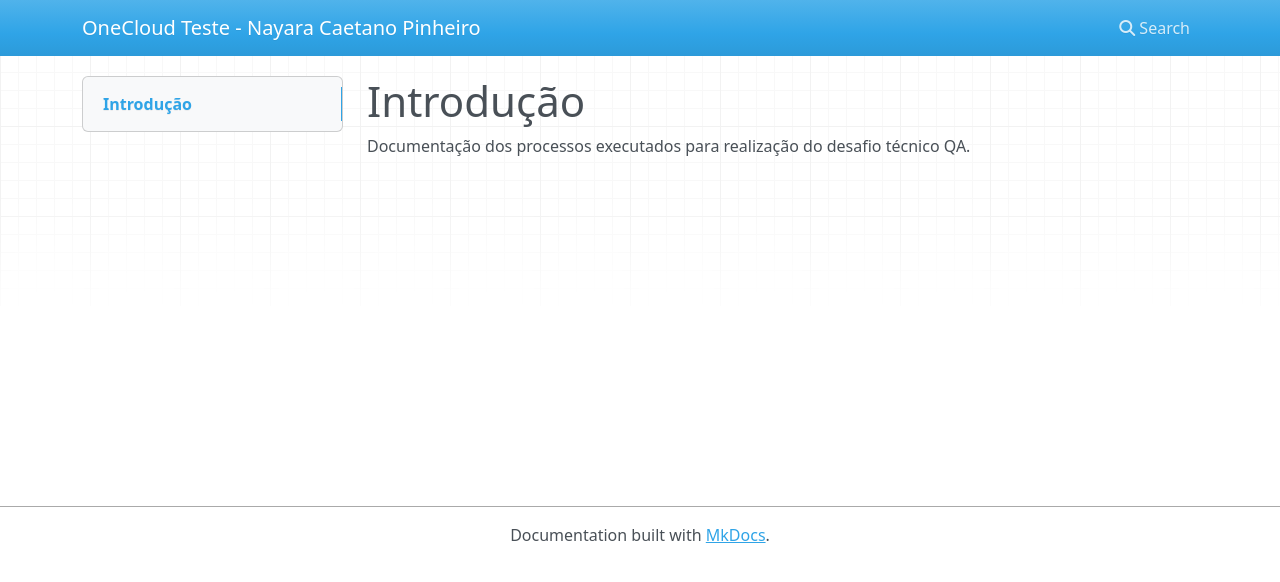
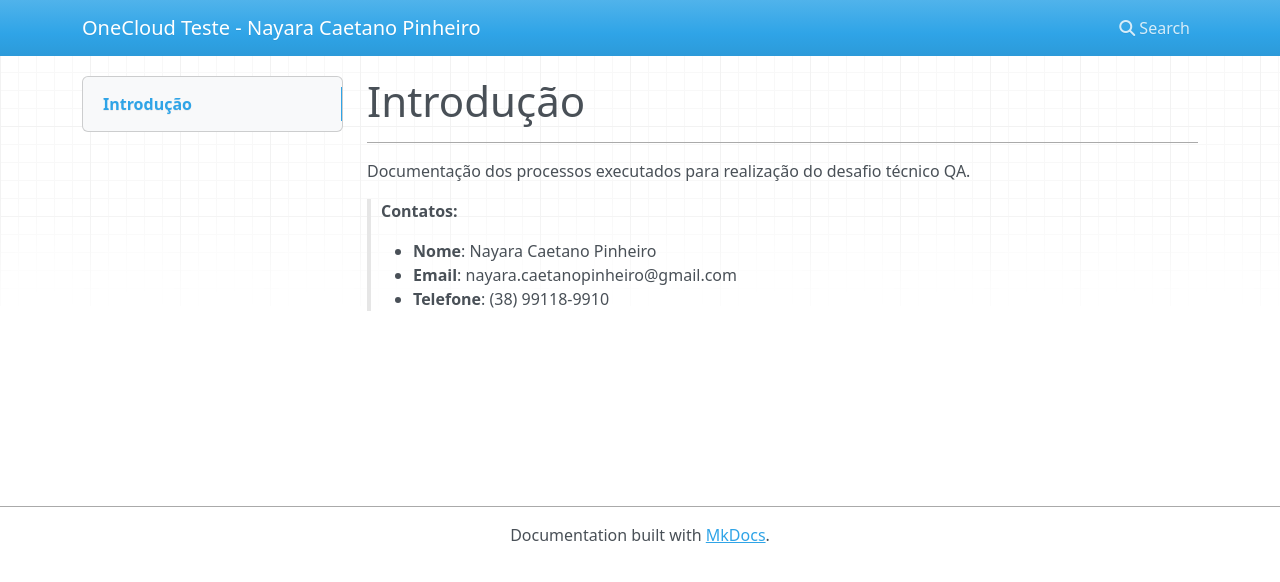
Before and after one commit to NayaraCaetano/onecloudtest-docs, an MkDocs documentation site: the page built from docs/index.md, in a window 1280 px wide. Shown: the top 582 px of the page. Built offline with MkDocs 1.6.1, drawn with Linux system fonts in a browser that asks for light colours; nearby versions of some CDN libraries.

Commit message:
Adiciona meus contatos e identificação

```diff
--- a/docs/index.md
+++ b/docs/index.md
@@ -1,3 +1,9 @@
-# Introdução
+#Introdução
+-------------
+Documentação dos processos executados para realização do desafio técnico QA.
 
-Documentação dos processos executados para realização do desafio técnico QA.
+> **Contatos:**
+
+>  - **Nome**: Nayara Caetano Pinheiro
+>  - **Email**: nayara.caetanopinheiro@gmail.com
+>  - **Telefone**: (38) 99118-9910
```
